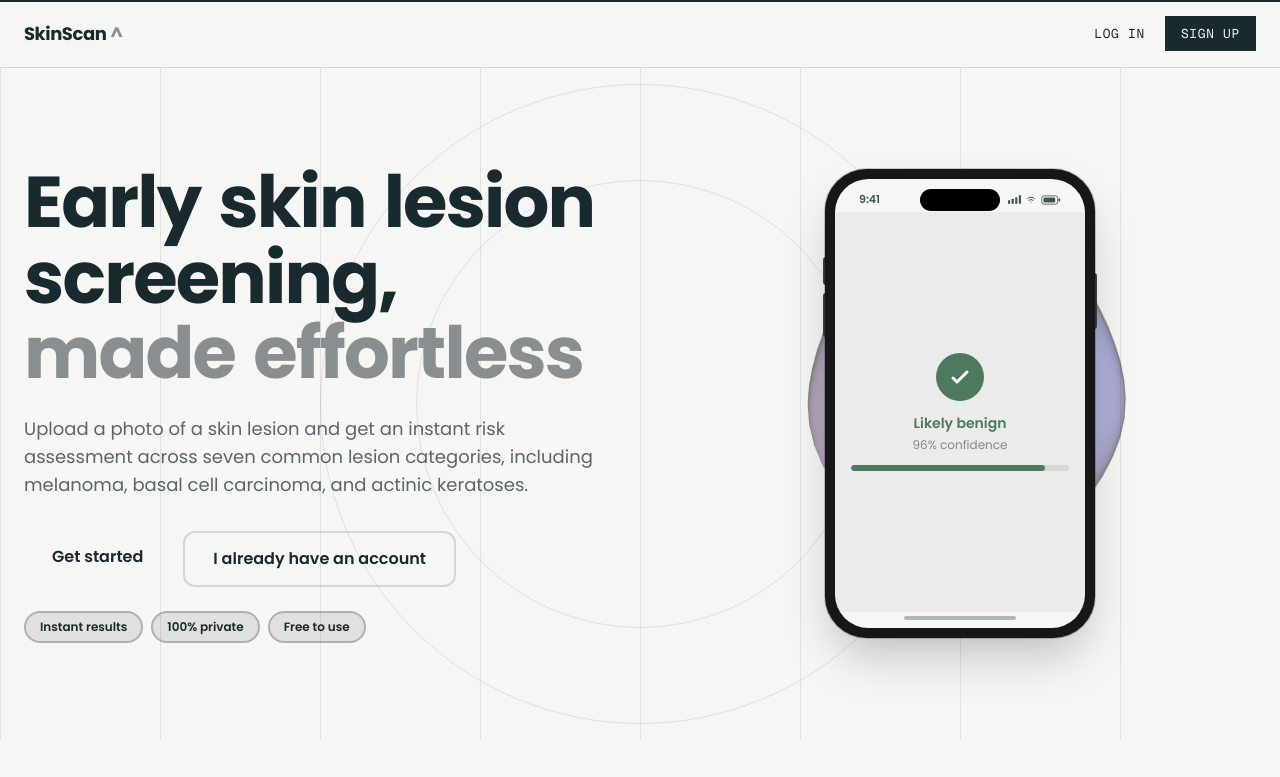
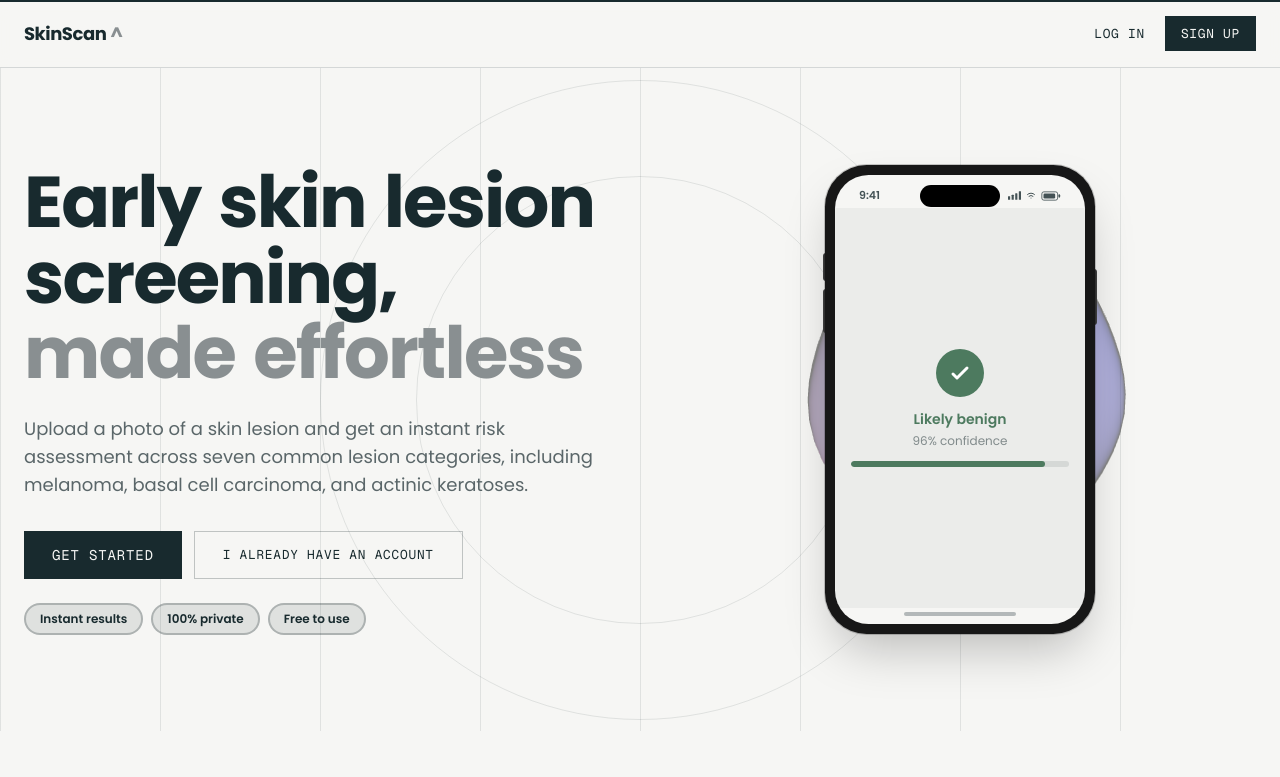
Before and after one commit to jacoboshvire/skincancerdetector, a Next.js app: page / in a window 1280 px wide. Shown: the top 777 px of the page. Built offline with nearby package versions, Linux system fonts and the light colour scheme.

Commit message:
auto commit @Sun Jun 28 23:13:12 BST 2026

```diff
--- a/src/app/page.tsx
+++ b/src/app/page.tsx
@@ -624,26 +624,22 @@ export default function LandingPage() {
                 className="mt-8 flex gap-3 justify-center sm:justify-start"
               >
                 <Magnetic>
-                  <motion.div whileHover={{ scale: 1.04, y: -2 }} whileTap={{ scale: 0.97 }}>
                   <Link
                     href="/register"
                     transitionTypes={["nav-forward"]}
-                      className="block px-7 py-3.5 rounded-xl btn-gradient font-semibold text-base shadow-glow-lg"
+                    className="block px-7 py-3.5 btn-solid text-sm"
                   >
                     Get started
                   </Link>
-                  </motion.div>
                 </Magnetic>
                 <Magnetic>
-                  <motion.div whileHover={{ scale: 1.04, y: -2 }} whileTap={{ scale: 0.97 }}>
                   <Link
                     href="/login"
                     transitionTypes={["nav-forward"]}
-                      className="block px-7 py-3.5 rounded-xl border-2 border-foreground/15 font-semibold text-base hover:bg-foreground/5"
+                    className="block px-7 py-3.5 border border-foreground/25 nav-mono text-sm hover:bg-foreground/5"
                   >
                     I already have an account
                   </Link>
-                  </motion.div>
                 </Magnetic>
               </motion.div>
               <motion.div
```
Lines whose indentation alone changed are shown as unchanged.
